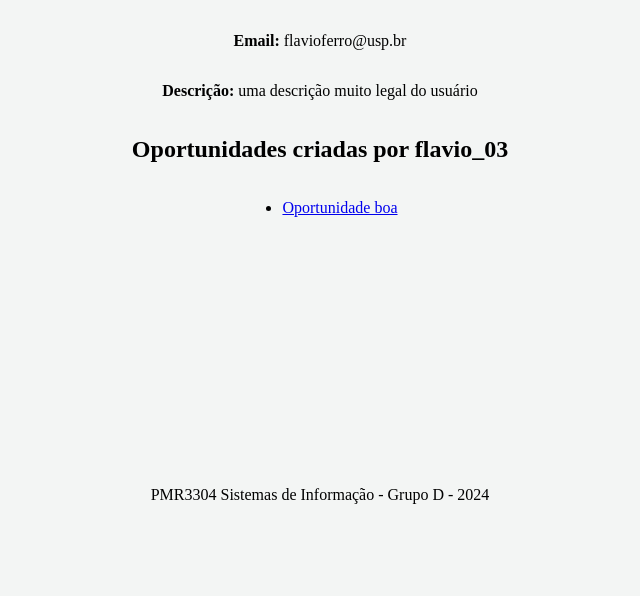
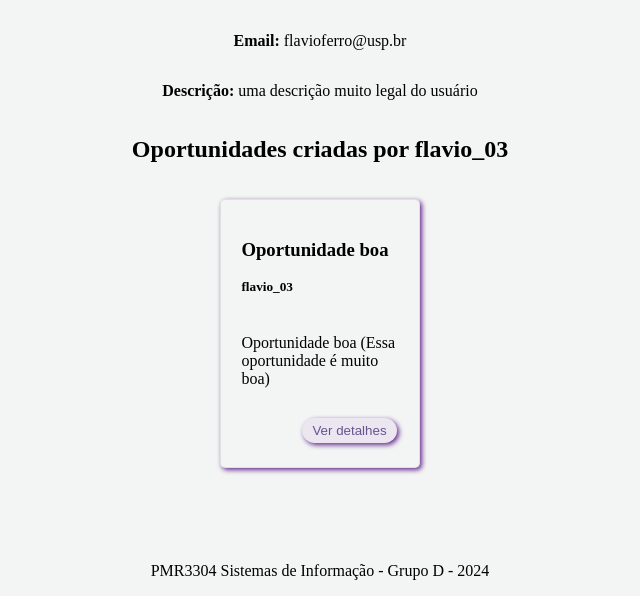
Before and after one commit to FlaFerro/oportunusp, a Django app: page /oportunidades/profiles/2/ in a window 1280 px wide. Shown: the part 301-897 px from the top of the page, without its empty margins (320-960 px from the left). Before the commit the page ends 805 px from the top, so only its background shows below. Run offline with Django 5.2, Linux system fonts and the light colour scheme; data comes from the database, SQL or seed files in the repository.

Commit message:
Cards de oportunidades

```diff
--- a/oportunidades/static/style.css
+++ b/oportunidades/static/style.css
@@ -149,7 +149,7 @@ button:hover {
     box-shadow: 2px 2px 5px var(--button-hoverColor);
     margin: 1rem;
     padding: 1.25rem;
-    width: 12cap;
+    width: 15cap;
   }
   #card_lower_section{
     display: flex;
@@ -158,3 +158,8 @@ button:hover {
     align-items: end;
     flex-grow: 1;
   }
+  #search{
+    display: flex;
+    justify-content: end;
+    width: 100%;
+  }
--- a/oportunidades/templates/oportunidades/profile_detail.html
+++ b/oportunidades/templates/oportunidades/profile_detail.html
@@ -7,11 +7,18 @@
 <p><strong>Descrição:</strong> {{ profile.description }}</p>
 
 <h2>Oportunidades criadas por {{ profile.user.username }}</h2>
-<ul>
+<section class="opportunities_list">
     {% for opportunity in opportunities %}
-        <li><a href="{% url 'opportunity_detail' opportunity.id %}">{{ opportunity.title }}</a></li>
+    <article class="card">
+        <h3>{{ opportunity.title }}</h3>
+        <h5 style="margin-top: 0;" > {{ opportunity.posted_by }}</h5>
+        <p>{{ opportunity.title }} ({{ opportunity.description }})</p>
+        <div id="card_lower_section">
+            <a href="{% url 'opportunity_detail' opportunity.pk %}"> <button class="button_variation">Ver detalhes</button></a>
+        </div>
+  </article>
     {% empty %}
         <p>Nenhuma oportunidade criada por este usuário.</p>
     {% endfor %}
-</ul>
+</section>
 {% endblock %}
```
Also changed, not shown: oportunidades/templates/oportunidades/opportunity_list.html (+6 -5 lines), oportunidades/templates/oportunidades/user_profile.html (+11 -6 lines).
